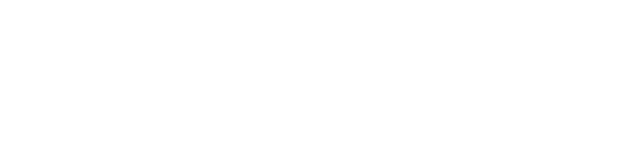
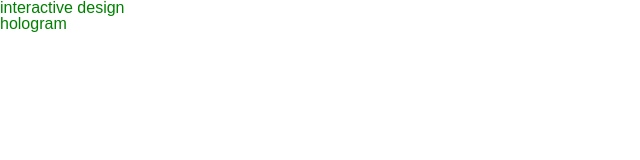
Before and after one commit to CreatorSomeone/aaaa, a plain HTML site: page DNA_HUB.html in a window 1280 px wide. Shown: the whole page, without its empty margins (0-640 px from the left). Drawn offline with Linux system fonts and the light colour scheme.

Commit message:
Update DNA_HUB.html

```diff
--- a/DNA_HUB.html
+++ b/DNA_HUB.html
@@ -8,6 +8,10 @@
 </head>
 <body>
 
+    <ul>
+        <li>interactive design</li>
+        <li>hologram</li>
+    </ul>
 
     <!--<button><a href="index.html">to goal</a></button>
     i removed the button to go back to index.html-->
```
